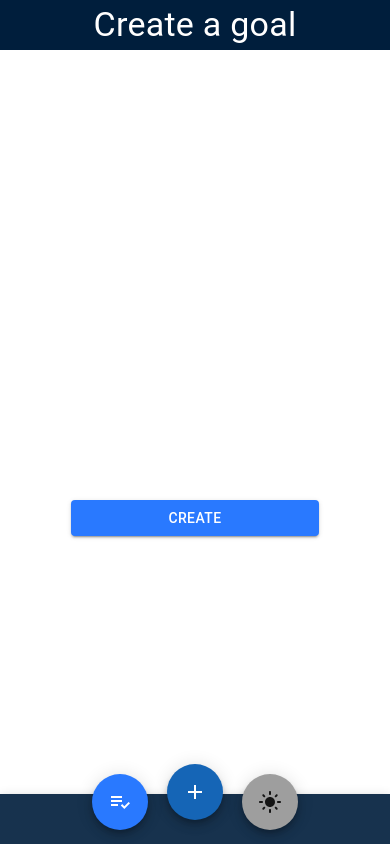
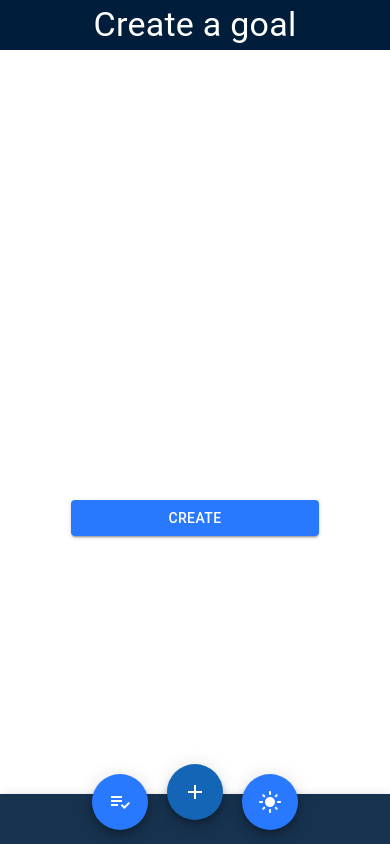
Before and after one commit to EldinKecap/GoalTrackingApp, a React (Vite) app: page /create in a window 390 px wide. Built offline with nearby package versions, Linux system fonts and the light colour scheme; no server answers; the HTML template or start-up script is replaced by a standard one.

Commit message:
added some styling to new mobile calendar

```diff
--- a/src/components/GoalCalendarMobile.jsx
+++ b/src/components/GoalCalendarMobile.jsx
@@ -44,7 +44,7 @@ export default function GoalCalendarMobile({datesForCompletedGoals}) {
     <Paper>
       <Typography variant="h6"mt={1}>{currentMonth}</Typography>
       <Stack p={2} spacing={1} direction="row">
-        <Stack height={100} flexWrap="wrap" direction="column" alignItems={"stretch"}>
+        <Stack height={100} width={"100%"} flexWrap="wrap" direction="column" alignItems={"stretch"}>
           <Typography
             key="mon"
             variant="body2"
--- a/src/components/NavBar.jsx
+++ b/src/components/NavBar.jsx
@@ -70,7 +70,7 @@ export default function NavBar() {
       <Tooltip title="Change theme">
         <Fab
           sx={classes.changeThemeButton}
-          color="info"
+          color="secondary"
           aria-label="goal list link"
           onClick={() => {
             ThemeContext.setThemeMode(
```
